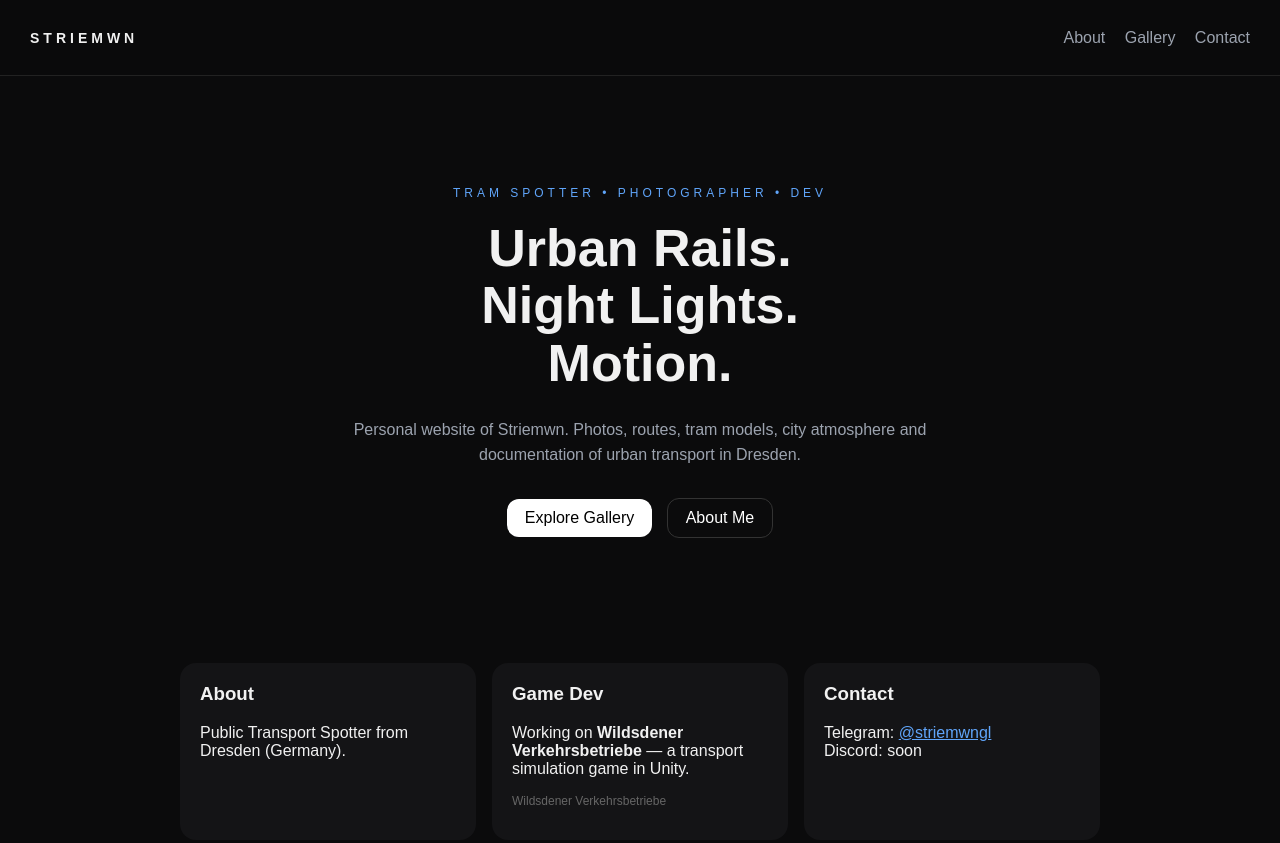
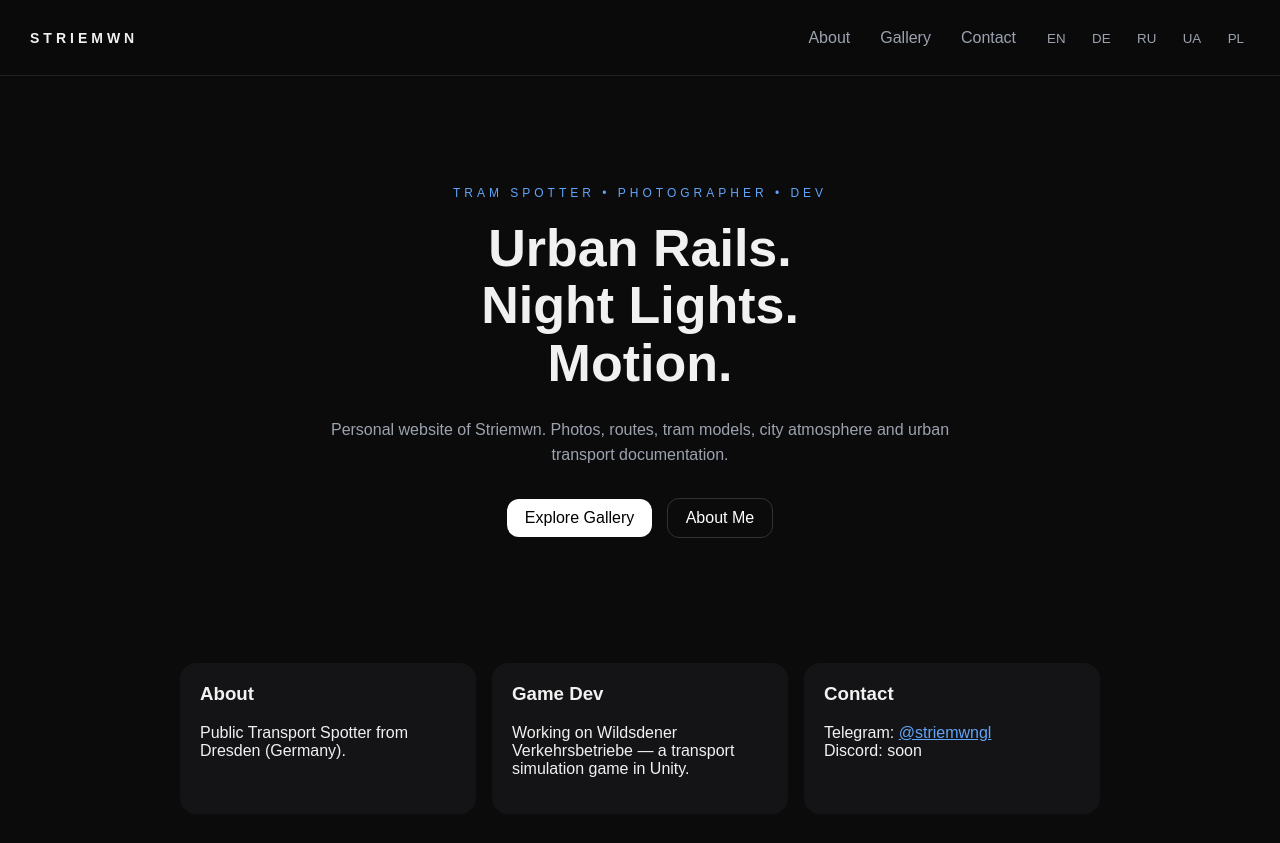
Before and after one commit to striemwn/striemwn.github.io, a plain HTML site: page index.html in a window 1280 px wide. Shown: the top 843 px of the page. Drawn offline with Linux system fonts and the light colour scheme.

Commit message:
Update index.html

```diff
--- a/index.html
+++ b/index.html
@@ -47,6 +47,16 @@ nav a{
   text-decoration:none;
 }
 nav a:hover{color:white}
+
+/* LANG */
+.lang button{
+  background:none;
+  border:none;
+  color:var(--muted);
+  margin-left:10px;
+  cursor:pointer;
+}
+.lang button:hover{color:white}
 
 /* HERO */
 .hero{
@@ -146,6 +156,7 @@ footer{
   color:var(--muted);
   border-top:1px solid #222;
 }
+
 a{color:var(--accent)}
 </style>
 </head>
@@ -154,19 +165,28 @@ a{color:var(--accent)}
 
 <nav>
   <h1>STRIEMWN</h1>
-  <div>
+
+  <div style="display:flex;align-items:center;gap:15px;">
     <a href="#about">About</a>
     <a href="#gallery">Gallery</a>
     <a href="#contact">Contact</a>
+
+    <div class="lang">
+      <button onclick="setLang('en')">EN</button>
+      <button onclick="setLang('de')">DE</button>
+      <button onclick="setLang('ru')">RU</button>
+      <button onclick="setLang('ua')">UA</button>
+      <button onclick="setLang('pl')">PL</button>
+    </div>
   </div>
 </nav>
 
 <section class="hero">
   <div class="small">TRAM SPOTTER • PHOTOGRAPHER • DEV</div>
 
-  <h2>Urban Rails.<br>Night Lights.<br>Motion.</h2>
+  <h2 id="title">Urban Rails.<br>Night Lights.<br>Motion.</h2>
 
-  <p>
+  <p id="desc">
     Personal website of Striemwn. Photos, routes, tram models, city atmosphere
     and documentation of urban transport in Dresden.
   </p>
@@ -181,16 +201,13 @@ a{color:var(--accent)}
 
   <div class="card">
     <h3>About</h3>
-    <p>Public Transport Spotter from Dresden (Germany).</p>
+    <p id="aboutText">Public Transport Spotter from Dresden (Germany).</p>
   </div>
 
   <div class="card">
     <h3>Game Dev</h3>
-    <p>
+    <p id="gameText">
       Working on <b>Wildsdener Verkehrsbetriebe</b> — a transport simulation game in Unity.
-    </p>
-    <p style="font-size:12px;color:#666;">
-      Wildsdener Verkehrsbetriebe
     </p>
   </div>
 
@@ -217,5 +234,56 @@ a{color:var(--accent)}
   © 2026 STRIEMWN
 </footer>
 
+<script>
+const t = {
+  en:{
+    title:"Urban Rails.<br>Night Lights.<br>Motion.",
+    desc:"Personal website of Striemwn. Photos, routes, tram models, city atmosphere and urban transport documentation.",
+    about:"Public Transport Spotter from Dresden (Germany).",
+    game:"Working on Wildsdener Verkehrsbetriebe — a transport simulation game in Unity."
+  },
+  de:{
+    title:"Städtische Schienen.<br>Nachtlichter.<br>Bewegung.",
+    desc:"Persönliche Website von Striemwn. Fotos und Straßenbahnen aus Dresden.",
+    about:"ÖPNV Spotter aus Dresden (Deutschland).",
+    game:"Arbeitet an Wildsdener Verkehrsbetriebe — einer Simulation in Unity."
+  },
+  ru:{
+    title:"Городские рельсы.<br>Ночные огни.<br>Движение.",
+    desc:"Личный сайт Striemwn. Фото и транспорт Дрездена.",
+    about:"Споттер общественного транспорта из Дрездена (Германия).",
+    game:"Разрабатывает Wildsdener Verkehrsbetriebe — транспортный симулятор на Unity."
+  },
+  ua:{
+    title:"Міські рейки.<br>Нічні вогні.<br>Рух.",
+    desc:"Особистий сайт Striemwn. Фото та транспорт Дрездена.",
+    about:"Споттер громадського транспорту з Дрездена (Німеччина).",
+    game:"Розробляє Wildsdener Verkehrsbetriebe — транспортний симулятор на Unity."
+  },
+  pl:{
+    title:"Miejskie szyny.<br>Światła nocy.<br>Ruch.",
+    desc:"Strona osobista Striemwn. Tramwaje i zdjęcia z Drezna.",
+    about:"Spotter transportu publicznego z Drezna (Niemcy).",
+    game:"Tworzy Wildsdener Verkehrsbetriebe — symulator transportu w Unity."
+  }
+};
+
+function setLang(l){
+  localStorage.setItem("lang",l);
+  apply();
+}
+
+function apply(){
+  const l = localStorage.getItem("lang") || "en";
+
+  document.getElementById("title").innerHTML = t[l].title;
+  document.getElementById("desc").innerText = t[l].desc;
+  document.getElementById("aboutText").innerText = t[l].about;
+  document.getElementById("gameText").innerText = t[l].game;
+}
+
+apply();
+</script>
+
 </body>
 </html>
```
